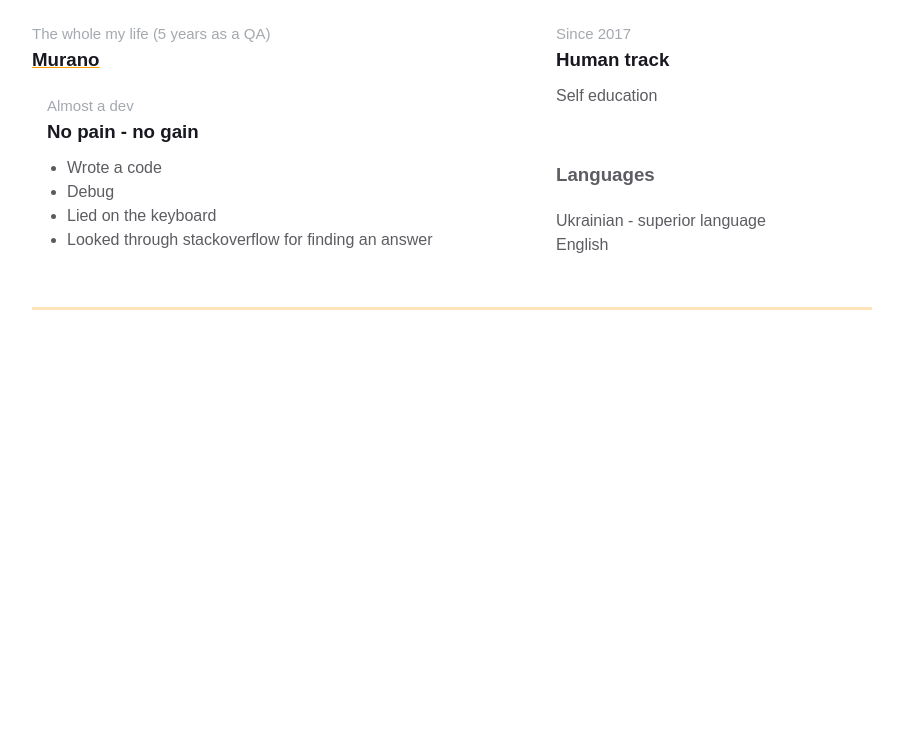
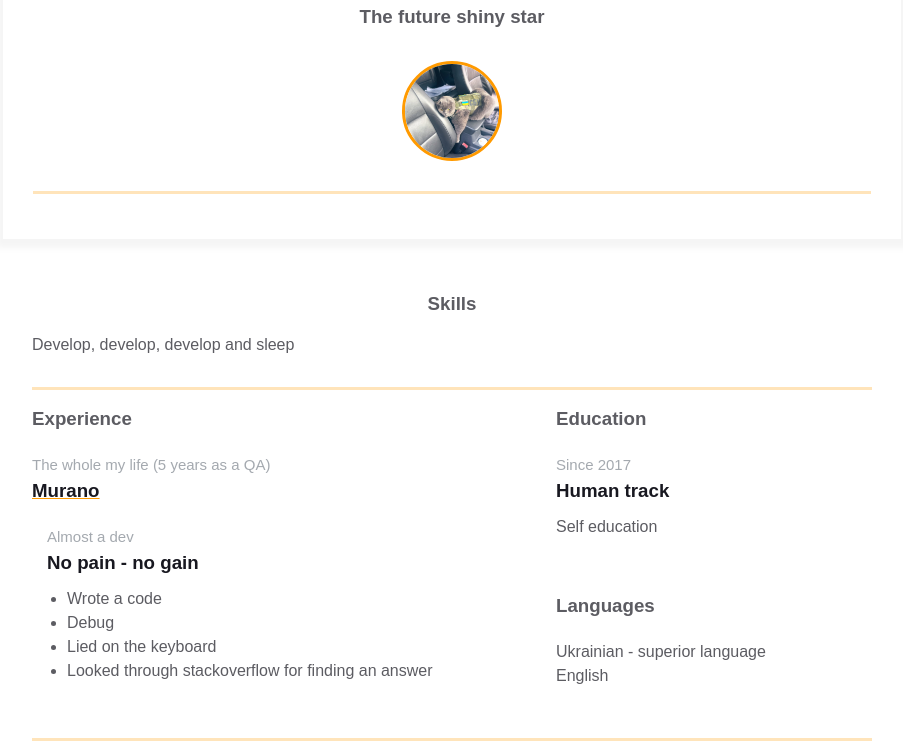
Before and after one commit to egrygoryan/homepage, a plain HTML site: page index.html in a window 1280 px wide. Shown: the part 141-897 px from the top of the page, without its empty margins (188-1091 px from the left). Before the commit the page ends 800 px from the top, so only its background shows below. Drawn offline with Linux system fonts and the light colour scheme.

Commit message:
Added contact info to resume

```diff
--- a/index.html
+++ b/index.html
@@ -7,6 +7,26 @@
     <title>Résumé</title>
   </head>
   <body>
+    <main>
+      <div class="resume">
+        <div class="container">
+          <div class="resume__block">
+            <h1 class="contact-info__header">Mr. Bulka</h1>
+            <h3 class="contact-info__sub-header">The future shiny star</h3>
+
+            <div class="contact_info_container fh">
+              <div class="contact-info__block"></div>
+
+              <div class="contact-info__block contact-info__block--center">
+                <img class="contact-info__avatar" src="assets/bulka.jpg" alt="Avatar">
+              </div>
+
+              <div class="contact-info__block"></div>
+            </div>
+          </div>
+        </div>
+      </div>
+    </main>
     </div>
     <div class="container">
       <div class="resume__block">
```
Also changed, not shown: assets/bulka.jpg (added).
